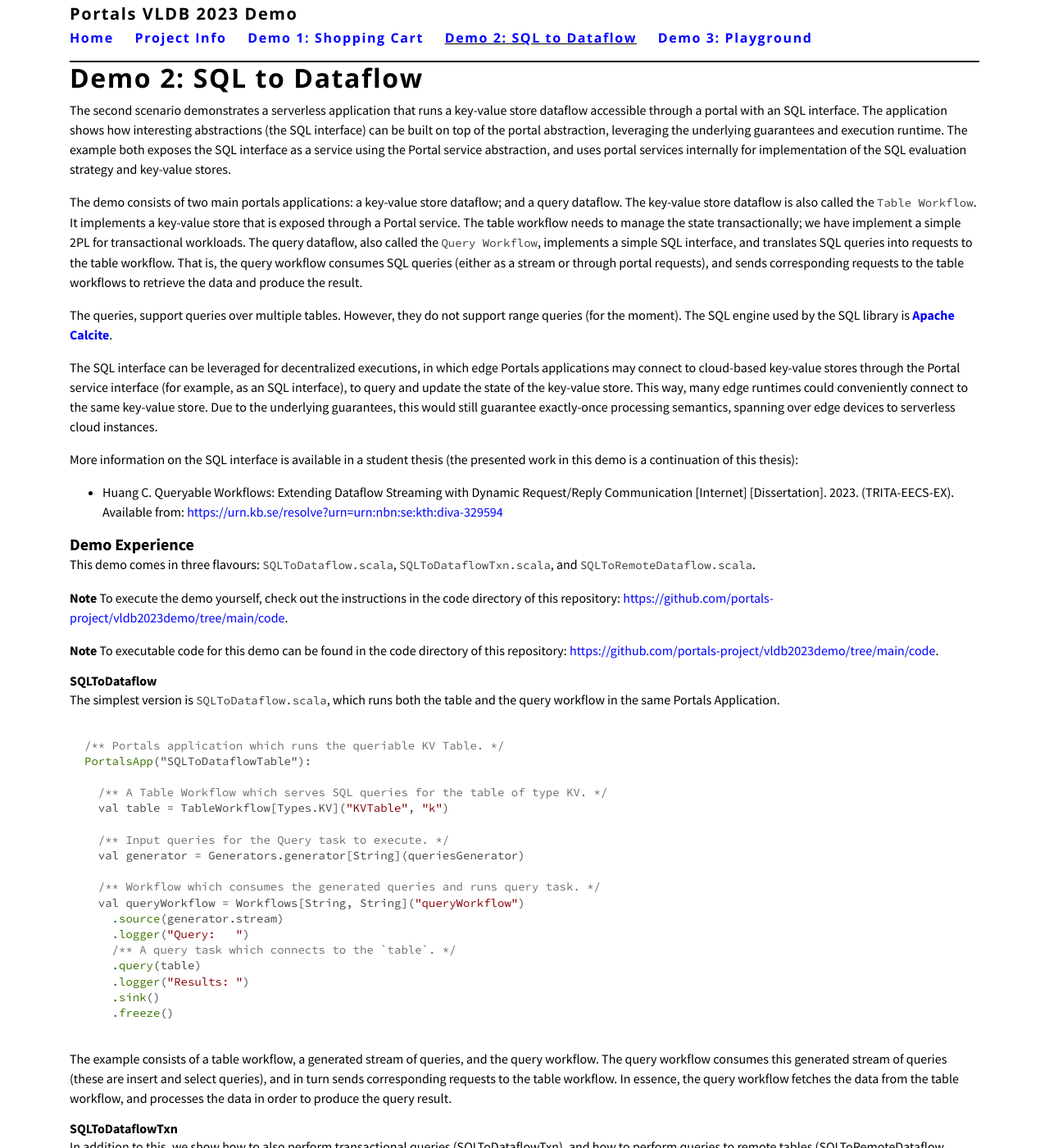
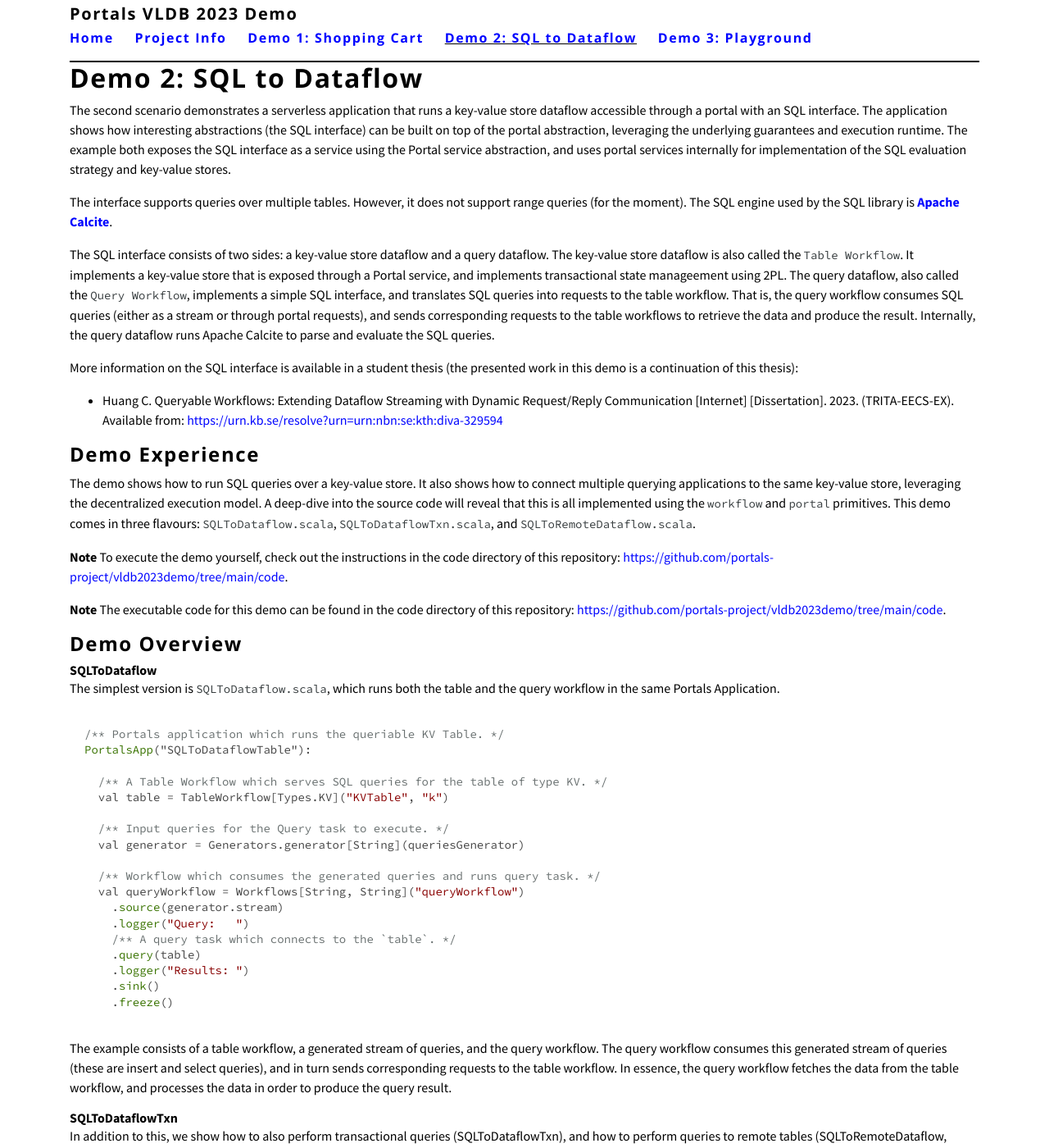
Before and after one commit to portals-project/vldb2023demo, a Jekyll site: the page built from sql-to-dataflow.md, in a window 1280 px wide and 1400 px high. Shown: the whole window at 82% size. Built offline with Jekyll 4.4.1, drawn with Linux system fonts in a browser that asks for light colours; nearby versions of some CDN libraries; some of the changed text lies outside the part shown.

Commit message:
Fix minor typos and cleanup

```diff
--- a/sql-to-dataflow.md
+++ b/sql-to-dataflow.md
@@ -6,27 +6,26 @@ title: "Demo 2: SQL to Dataflow"
 # Demo 2: SQL to Dataflow
 The second scenario demonstrates a serverless application that runs a key-value store dataflow accessible through a portal with an SQL interface. The application shows how interesting abstractions (the SQL interface) can be built on top of the portal abstraction, leveraging the underlying guarantees and execution runtime. The example both exposes the SQL interface as a service using the Portal service abstraction, and uses portal services internally for implementation of the SQL evaluation strategy and key-value stores.
 
-The demo consists of two main portals applications: a key-value store dataflow; and a query dataflow.
-The key-value store dataflow is also called the `Table Workflow`. It implements a key-value store that is exposed through a Portal service. The table workflow needs to manage the state transactionally; we have implement a simple 2PL for transactional workloads.
-The query dataflow, also called the `Query Workflow`, implements a simple SQL interface, and translates SQL queries into requests to the table workflow. That is, the query workflow consumes SQL queries (either as a stream or through portal requests), and sends corresponding requests to the table workflows to retrieve the data and produce the result.
+The interface supports queries over multiple tables. However, it does not support range queries (for the moment). The SQL engine used by the SQL library is **[Apache Calcite](https://calcite.apache.org/)**.
 
-The queries, support queries over multiple tables. However, they do not support range queries (for the moment). The SQL engine used by the SQL library is **[Apache Calcite](https://calcite.apache.org/)**.
-
-The SQL interface can be leveraged for decentralized executions, in which edge Portals applications may connect to cloud-based key-value stores through the Portal service interface (for example, as an SQL interface), to query and update the state of the key-value store. This way, many edge runtimes could conveniently connect to the same key-value store. Due to the underlying guarantees, this would still guarantee exactly-once processing semantics, spanning over edge devices to serverless cloud instances.
+The SQL interface consists of two sides: a key-value store dataflow and a query dataflow.
+The key-value store dataflow is also called the `Table Workflow`. It implements a key-value store that is exposed through a Portal service, and implements transactional state manageement using 2PL.
+The query dataflow, also called the `Query Workflow`, implements a simple SQL interface, and translates SQL queries into requests to the table workflow. That is, the query workflow consumes SQL queries (either as a stream or through portal requests), and sends corresponding requests to the table workflows to retrieve the data and produce the result. Internally, the query dataflow runs Apache Calcite to parse and evaluate the SQL queries.
 
 More information on the SQL interface is available in a student thesis (the presented work in this demo is a continuation of this thesis):
 * Huang C. Queryable Workflows: Extending Dataflow Streaming with Dynamic Request/Reply Communication [Internet] [Dissertation]. 2023. (TRITA-EECS-EX). Available from: [https://urn.kb.se/resolve?urn=urn:nbn:se:kth:diva-329594](https://urn.kb.se/resolve?urn=urn:nbn:se:kth:diva-329594)
 
-### Demo Experience
+## Demo Experience
 
-This demo comes in three flavours: `SQLToDataflow.scala`, `SQLToDataflowTxn.scala`, and `SQLToRemoteDataflow.scala`.
+The demo shows how to run SQL queries over a key-value store. It also shows how to connect multiple querying applications to the same key-value store, leveraging the decentralized execution model. A deep-dive into the source code will reveal that this is all implemented using the `workflow` and `portal` primitives. This demo comes in three flavours: `SQLToDataflow.scala`, `SQLToDataflowTxn.scala`, and `SQLToRemoteDataflow.scala`.
 
 > **Note**
 > To execute the demo yourself, check out the instructions in the code directory of this repository: [https://github.com/portals-project/vldb2023demo/tree/main/code](https://github.com/portals-project/vldb2023demo/tree/main/code).
 
 > **Note**
-> To executable code for this demo can be found in the code directory of this repository: [https://github.com/portals-project/vldb2023demo/tree/main/code](https://github.com/portals-project/vldb2023demo/tree/main/code).
+> The executable code for this demo can be found in the code directory of this repository: [https://github.com/portals-project/vldb2023demo/tree/main/code](https://github.com/portals-project/vldb2023demo/tree/main/code).
 
+## Demo Overview
 
 #### SQLToDataflow
 
```
Also changed, not shown: other parts of sql-to-dataflow.md (+2 -2 lines), index.md (+4 -4 lines), project-info.md (+1 -1 lines), shoppingcart.md (+8 -6 lines).
